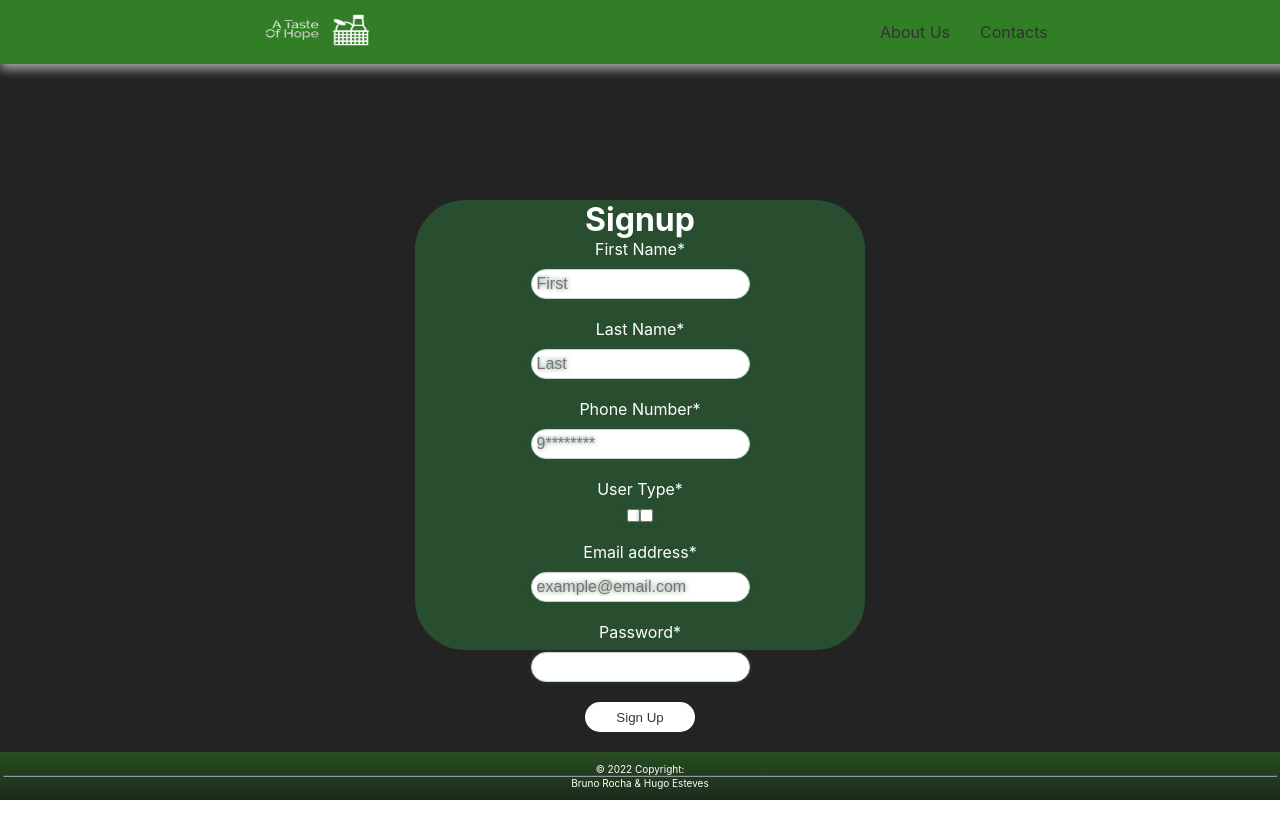
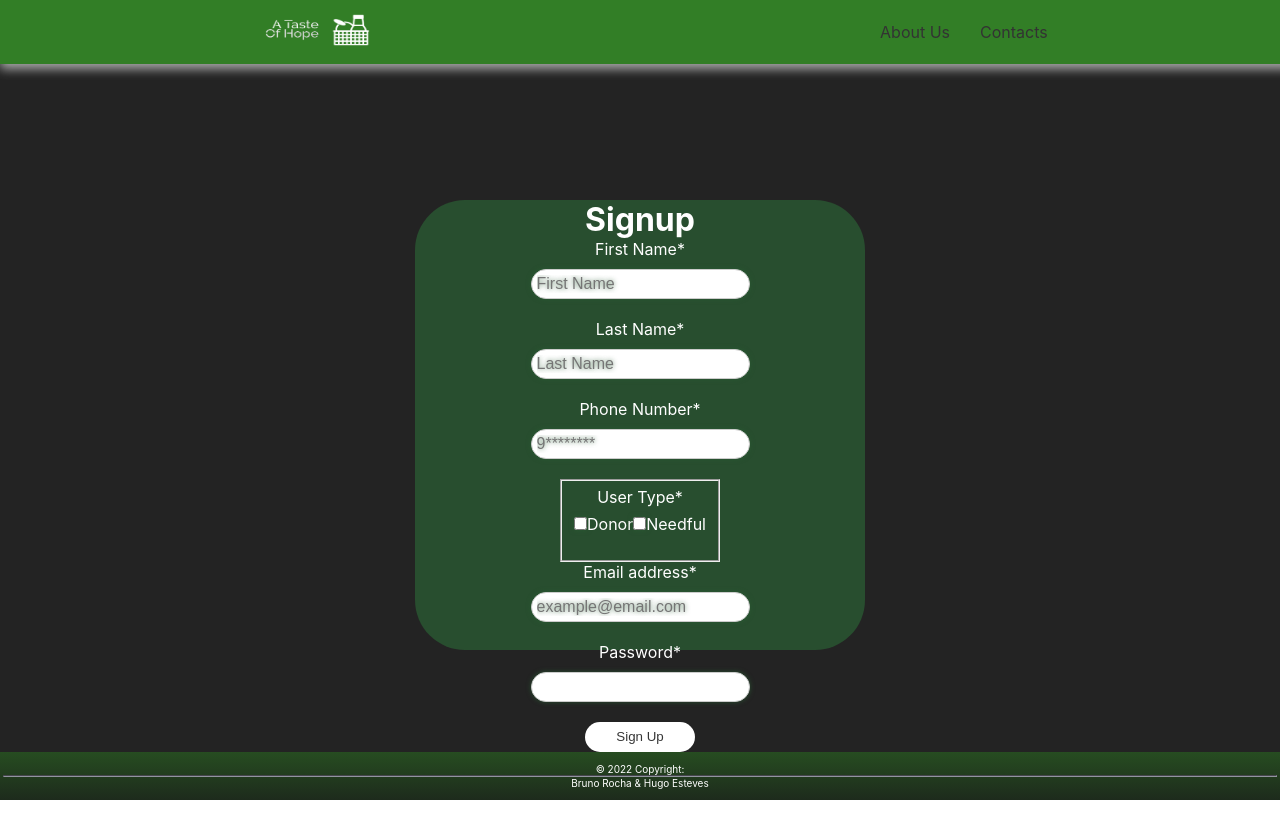
Before and after one commit to HugoEsteves21/TasteOfHope-Client, a React (Create React App) app: page /signup in a window 1280 px wide. Built offline with nearby package versions, Linux system fonts and the light colour scheme.

Commit message:
changes on the signup checkbox

```diff
--- a/src/pages/SignupPage.jsx
+++ b/src/pages/SignupPage.jsx
@@ -1,16 +1,16 @@
-import { useState } from 'react';
-import { Link, useNavigate } from 'react-router-dom';
-import axios from 'axios';
-import '../auth.css';
+import { useState } from "react";
+import { Link, useNavigate } from "react-router-dom";
+import axios from "axios";
+import "../auth.css";
 
 function SignupPage() {
-  const [password, setPassword] = useState('');
-  const [firstName, setFirstName] = useState('');
-  const [lastName, setLastName] = useState('');
-  const [phoneNumber, setPhoneNumber] = useState('');
-  const [donor, setDonor] = useState('');
-  const [needful, setNeedful] = useState('');
-  const [email, setEmail] = useState('');
+  const [password, setPassword] = useState("");
+  const [firstName, setFirstName] = useState("");
+  const [lastName, setLastName] = useState("");
+  const [phoneNumber, setPhoneNumber] = useState("");
+  const [donor, setDonor] = useState("");
+  const [needful, setNeedful] = useState("");
+  const [email, setEmail] = useState("");
   const [errorMessage, setErrorMessage] = useState(undefined);
 
   const navigate = useNavigate();
@@ -40,12 +40,20 @@ function SignupPage() {
 
   const handleSubmit = (e) => {
     e.preventDefault();
-    const body = { firstName, lastName, email, donor, needful, phoneNumber, password };
+    const body = {
+      firstName,
+      lastName,
+      email,
+      donor,
+      needful,
+      phoneNumber,
+      password,
+    };
 
     axios
       .post(`${process.env.REACT_APP_API_URL}/auth/signup`, body)
       .then(() => {
-        navigate('/login');
+        navigate("/login");
       })
       .catch((err) => {
         setErrorMessage(err.response.data.errorMessage);
@@ -60,7 +68,7 @@ function SignupPage() {
           <label htmlFor="firstName"> First Name*</label>
           <input
             type="text"
-            placeholder="First"
+            placeholder="First Name"
             className="css-authinput"
             value={firstName}
             name="firstName"
@@ -69,7 +77,7 @@ function SignupPage() {
           <label htmlFor="lastName">Last Name*</label>
           <input
             type="text"
-            placeholder="Last"
+            placeholder="Last Name"
             className="css-authinput"
             value={lastName}
             name="lastName"
@@ -86,23 +94,33 @@ function SignupPage() {
             onChange={handlePhoneNumber}
           />
 
+          <fieldset>
+            <div>
               <label htmlFor="userType">User Type*</label>
+            </div>
+
             <div>
               <input
                 type="checkbox"
                 className="css-authinput"
                 label="Donor"
                 value={donor}
+                name="userType"
                 onChange={handleDonor}
               />
+              <label htmlFor="donor">Donor</label>
+
               <input
                 type="checkbox"
                 className="css-authinput"
                 label="Needful"
                 value={needful}
+                name="userType"
                 onChange={handleNeedful}
               />
+              <label htmlFor="needful">Needful</label>
             </div>
+          </fieldset>
 
           <label htmlFor="email">Email address*</label>
           <input
```
Lines whose indentation alone changed are shown as unchanged.
